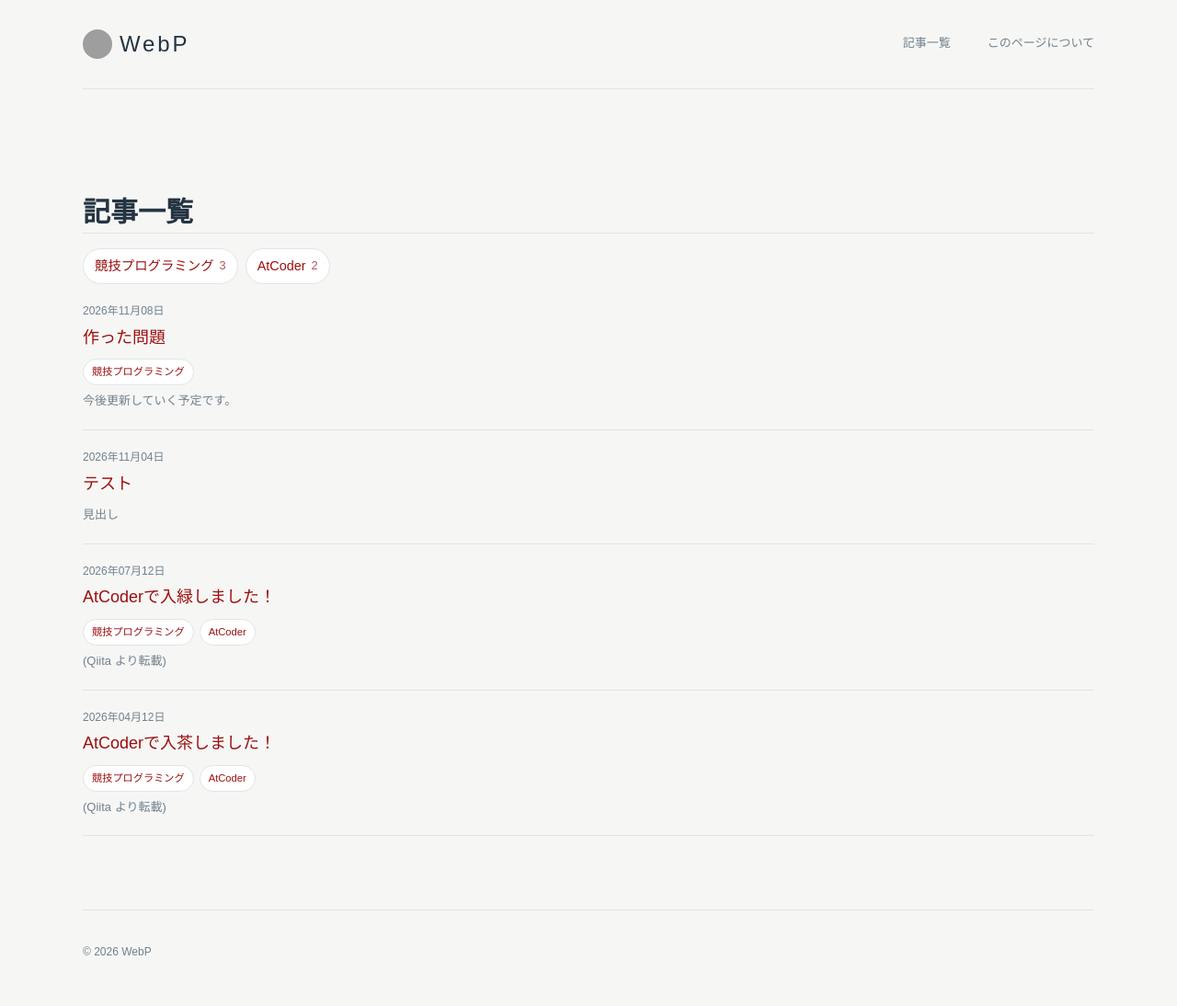
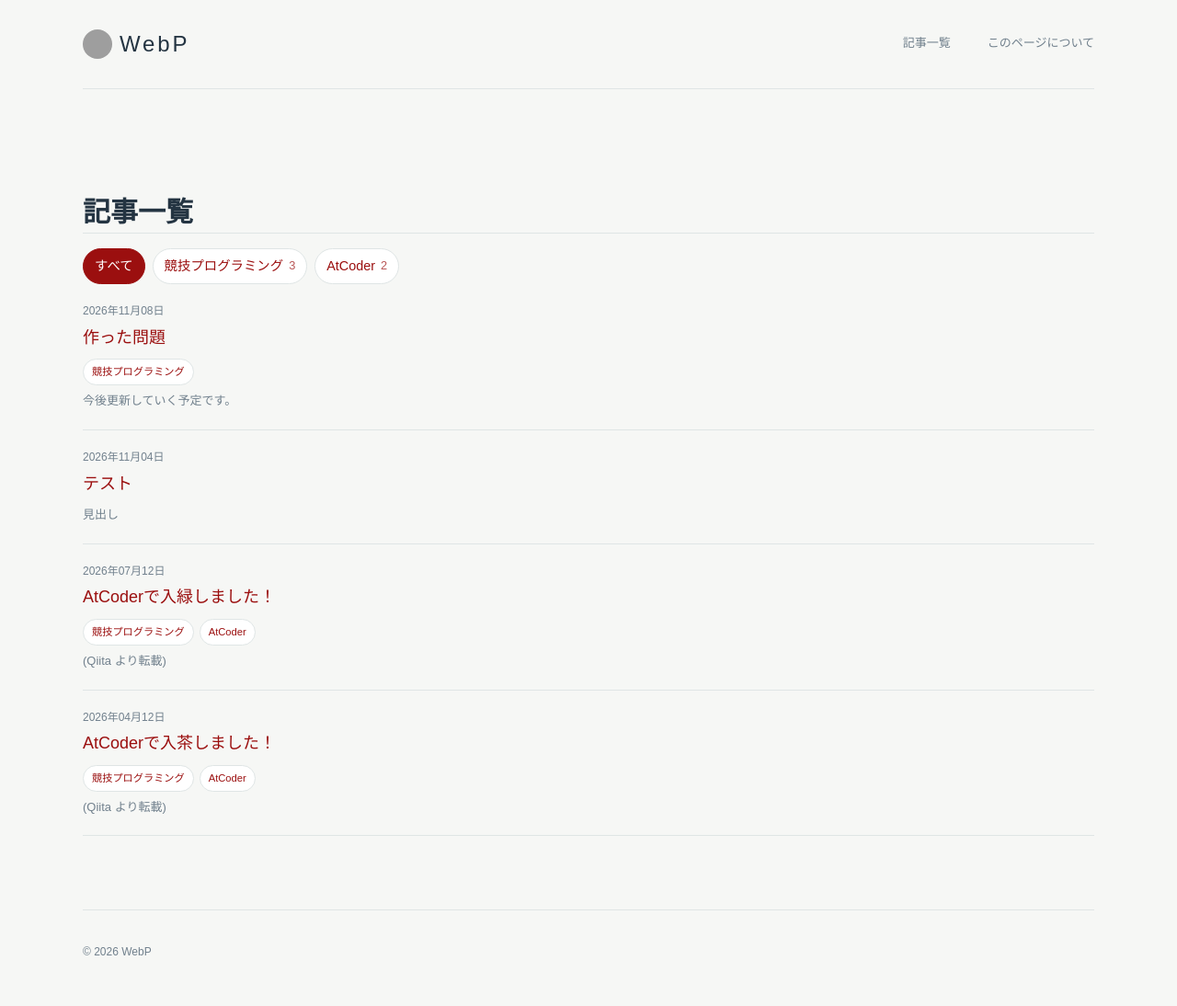
Before and after one commit to JPEG24/hp, a Jekyll site: the page built from articles.md, in a window 1280 px wide. Shown: the whole page at 92% size. Built offline with Jekyll 4.4.1, drawn with Linux system fonts in a browser that asks for light colours; a script that is not in the unit is left out; grey boxes are pictures that could not be loaded.

Commit message:
タグのフィルター

```diff
--- a/articles.md
+++ b/articles.md
@@ -7,20 +7,33 @@ permalink: /articles/
 <div class="post-list">
   <h1>記事一覧</h1>
 
+  <!-- タグフィルター -->
   <div class="home-tags">
     <div class="tag-list">
+      <button class="tag filter-tag active" type="button" data-filter="all">
+        すべて
+      </button>
+
       {% for tag in site.tags %}
-        <a class="tag" href="{{ '/tags/' | relative_url }}#{{ tag[0] | slugify }}">
+        <button
+          class="tag filter-tag"
+          type="button"
+          data-filter="{{ tag[0] | escape }}"
+        >
           {{ tag[0] }}
           <span>{{ tag[1].size }}</span>
-        </a>
+        </button>
       {% endfor %}
     </div>
   </div>
 
-  <ul>
+  <!-- 記事一覧 -->
+  <ul id="article-list">
     {% for post in site.posts %}
-      <li>
+      <li
+        class="article-item"
+        data-tags="{{ post.tags | jsonify | escape }}"
+      >
         <time datetime="{{ post.date | date_to_xmlschema }}">
           {{ post.date | date: "%Y年%m月%d日" }}
         </time>
@@ -32,12 +45,13 @@ permalink: /articles/
         {% if post.tags.size > 0 %}
           <div class="tag-list-post">
             {% for tag in post.tags %}
-              <a
-                class="tag"
-                href="{{ '/tags/' | relative_url }}#{{ tag | slugify }}"
+              <button
+                class="tag filter-tag"
+                type="button"
+                data-filter="{{ tag | escape }}"
               >
                 {{ tag }}
-              </a>
+              </button>
             {% endfor %}
           </div>
         {% endif %}
@@ -50,4 +64,10 @@ permalink: /articles/
       <li>まだ記事はありません。</li>
     {% endfor %}
   </ul>
+
+  <p id="no-articles" hidden>
+    該当する記事はありません。
+  </p>
 </div>
+
+<script src="{{ '/assets/js/article-filter.js' | relative_url }}" defer></script>
--- a/assets/css/style.css
+++ b/assets/css/style.css
@@ -226,6 +226,22 @@ ul.tag-list {
 .tag-section {
   margin-top: 32px;
   scroll-margin-top: 80px;
+}
+
+button.tag {
+  font: inherit;
+  cursor: pointer;
+}
+
+.filter-tag.active {
+  background: var(--accent);
+  color: white;
+  border-color: var(--accent);
+}
+
+.article-item[hidden],
+#no-articles[hidden] {
+  display: none !important;
 }
 
 /* =========================
```
Also changed, not shown: assets/js/tag-filter.js (added, +33 -0 lines).
